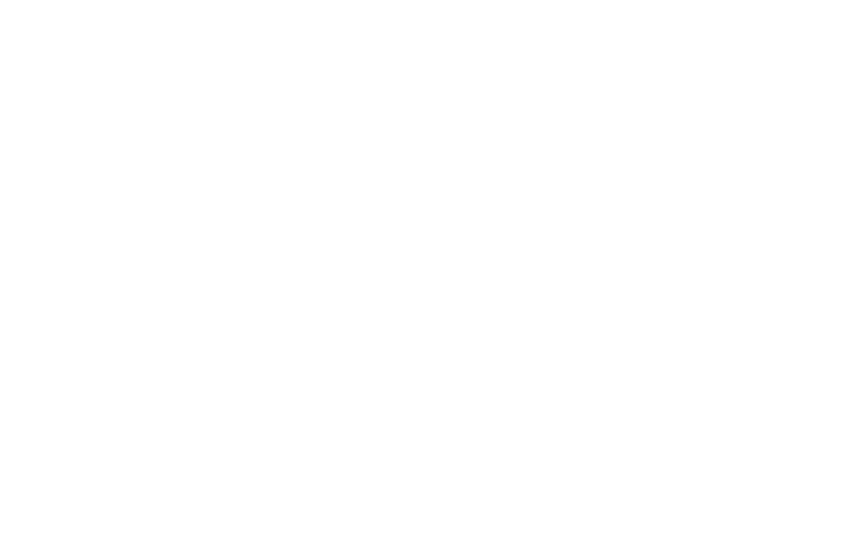
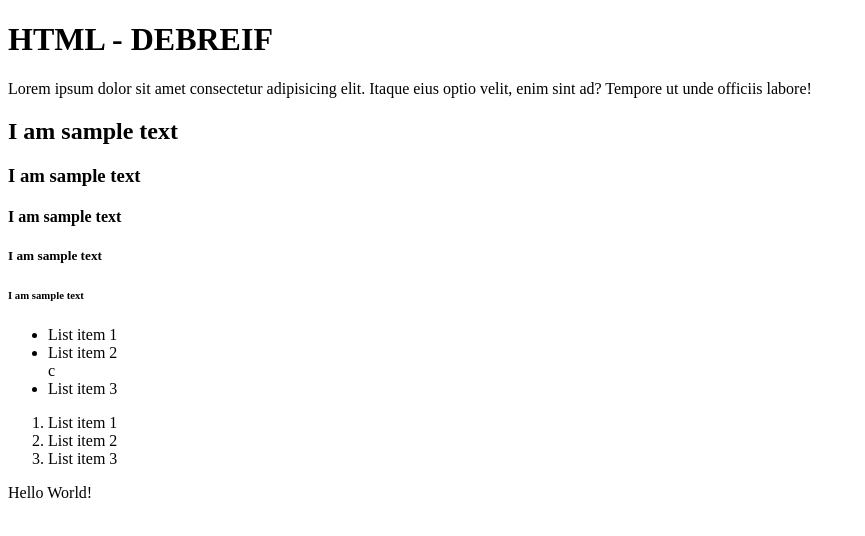
Before and after one commit to dilhan-j/HTML-Debrief, a plain HTML site: page index.html in a window 1280 px wide. Shown: the whole page, without its empty margins (0-865 px from the left). Drawn offline with Linux system fonts and the light colour scheme.

Commit message:
Update index.html
New content added to html.

```diff
--- a/index.html
+++ b/index.html
@@ -1,9 +1,35 @@
 <!DOCTYPE html>
-<html>
-    <head>
-        <title>HTML-Debrief</title>
-    </head>
-    <body>
-
-    </body>
+<html lang="en">
+  <head>
+    <meta charset="UTF-8" />
+    <meta http-equiv="X-UA-Compatible" content="IE=edge" />
+    <meta name="viewport" content="width=device-width, initial-scale=1.0" />
+    <title>Document</title>
+  </head>
+  <body>
+    <div class="main-container">
+      <h1>HTML - DEBREIF</h1>
+      <p>
+        Lorem ipsum dolor sit amet consectetur adipisicing elit. Itaque eius
+        optio velit, enim sint ad? Tempore ut unde officiis labore!
+      </p>
+      <h2>I am sample text</h2>
+      <h3>I am sample text</h3>
+      <h4>I am sample text</h4>
+      <h5>I am sample text</h5>
+      <h6>I am sample text</h6>
+      <ul class="unordered-list">
+        <li>List item 1</li>
+        <li>List item 2</li>
+        c
+        <li>List item 3</li>
+      </ul>
+      <ol id="order-list">
+        <li>List item 1</li>
+        <li>List item 2</li>
+        <li>List item 3</li>
+      </ol>
+      <p>Hello World!</p>
+    </div>
+  </body>
 </html>
```
